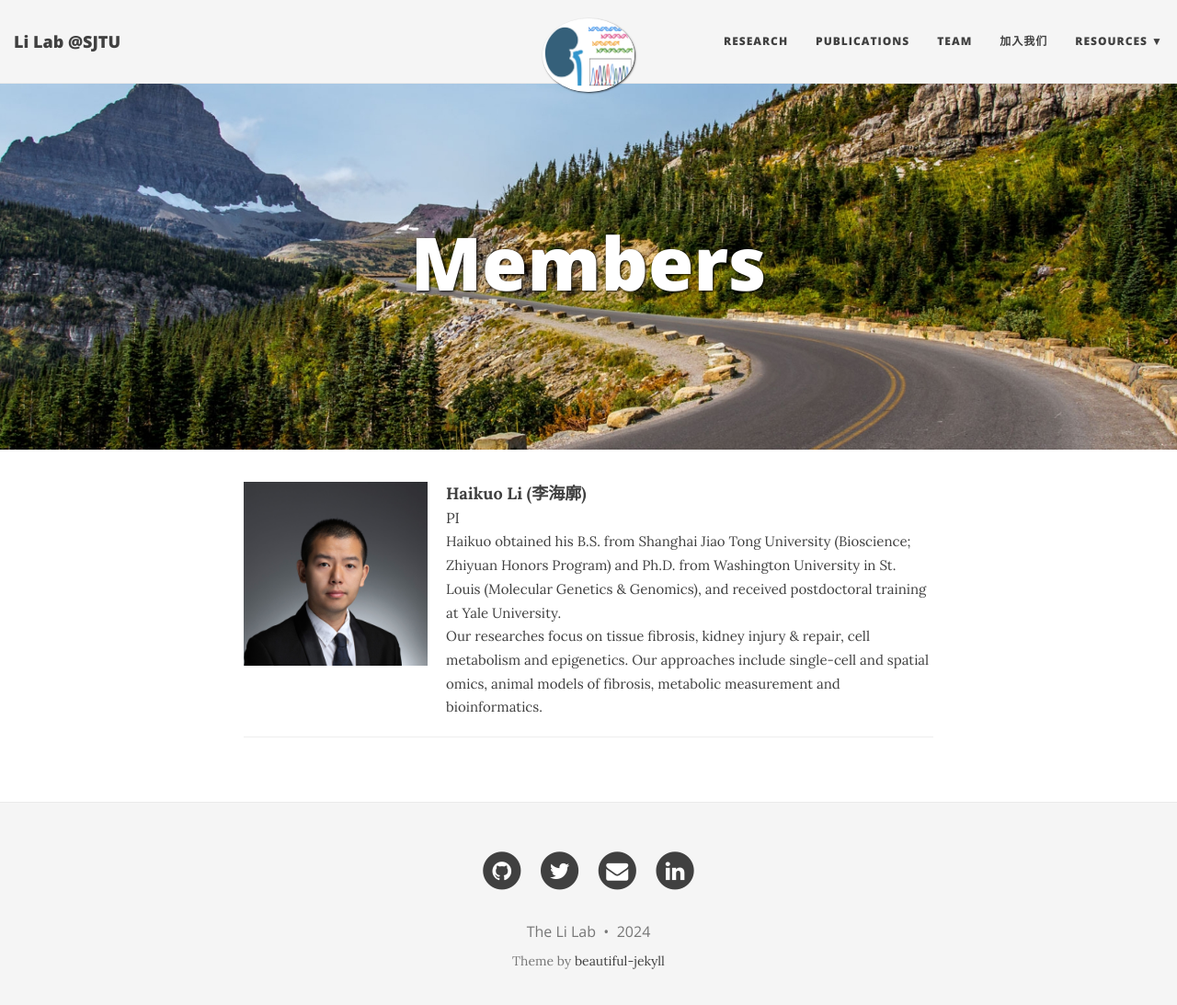
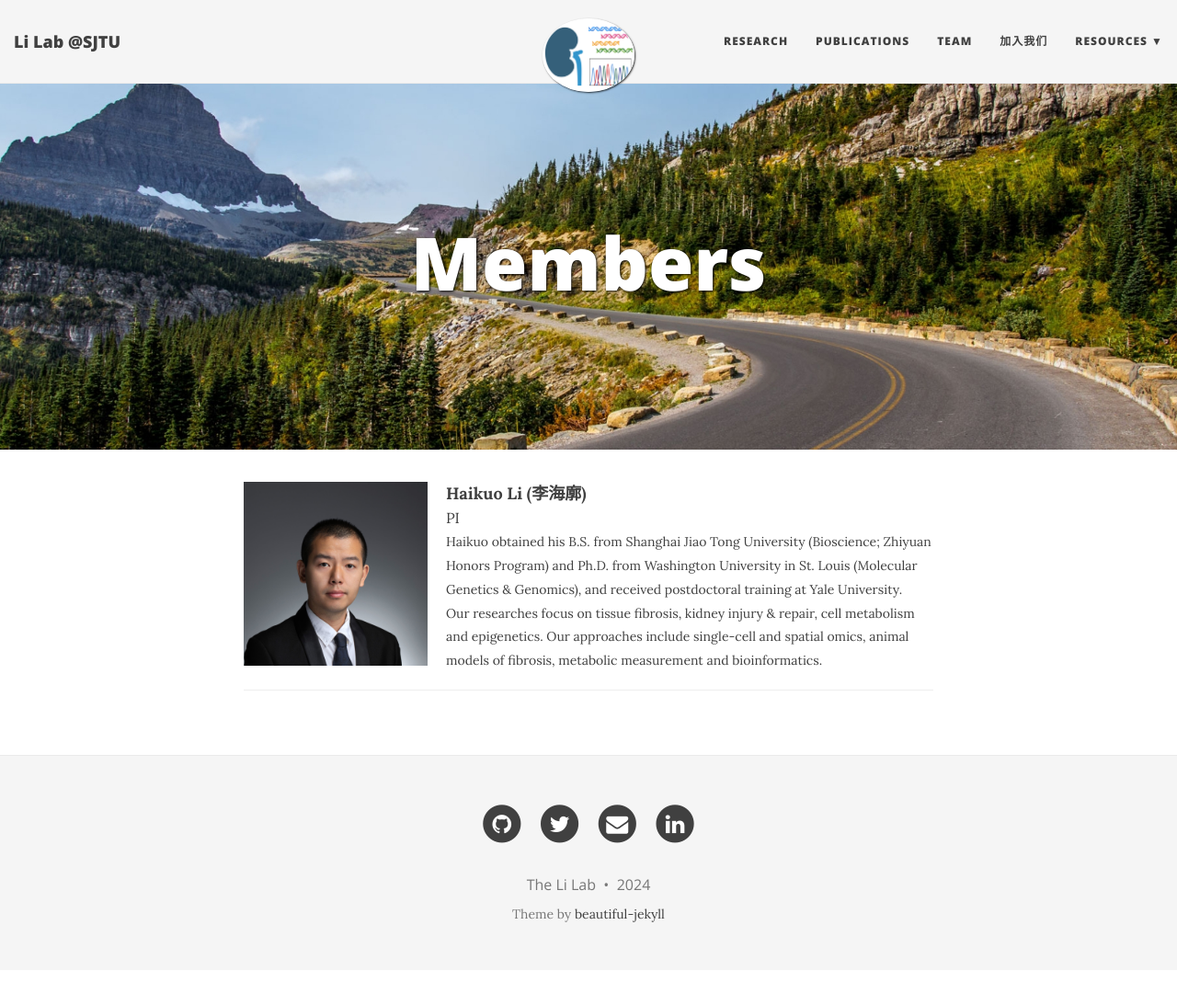
Before and after one commit to TheLiLab/thelilab.github.io, a Jekyll site: the page built from team.md, in a window 1280 px wide and 1106 px high. Shown: the top 1093 px of the window at 92% size. Built offline with Jekyll 4.4.1, drawn with Linux system fonts in a browser that asks for light colours; nearby versions of some CDN libraries.

Commit message:
Update team.md

```diff
--- a/team.md
+++ b/team.md
@@ -18,10 +18,11 @@ bigimg:
       PI<br>
     </span>
 
-     <span style="font-size: 15px;">
+    <span style="font-size: 14px;">
       Haikuo obtained his B.S. from Shanghai Jiao Tong University (Bioscience; Zhiyuan Honors Program) and Ph.D. from Washington University in St. Louis (Molecular Genetics & Genomics), and received postdoctoral training at Yale University.<br>
       Our researches focus on tissue fibrosis, kidney injury & repair, cell metabolism and epigenetics. Our approaches include single-cell and spatial omics, animal models of fibrosis, metabolic measurement and bioinformatics.
-      </span>
+    </span>
+
   </div>
 </div>
 
```
